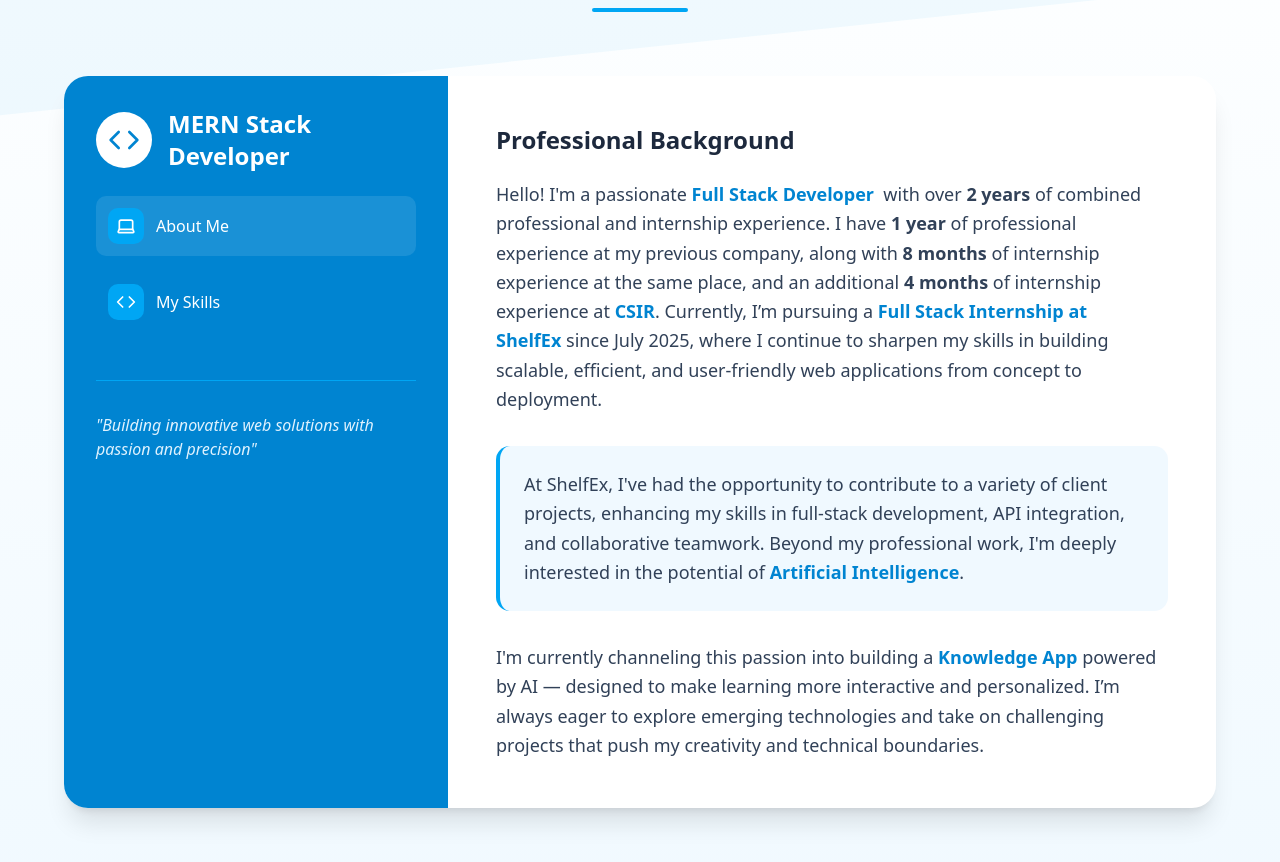
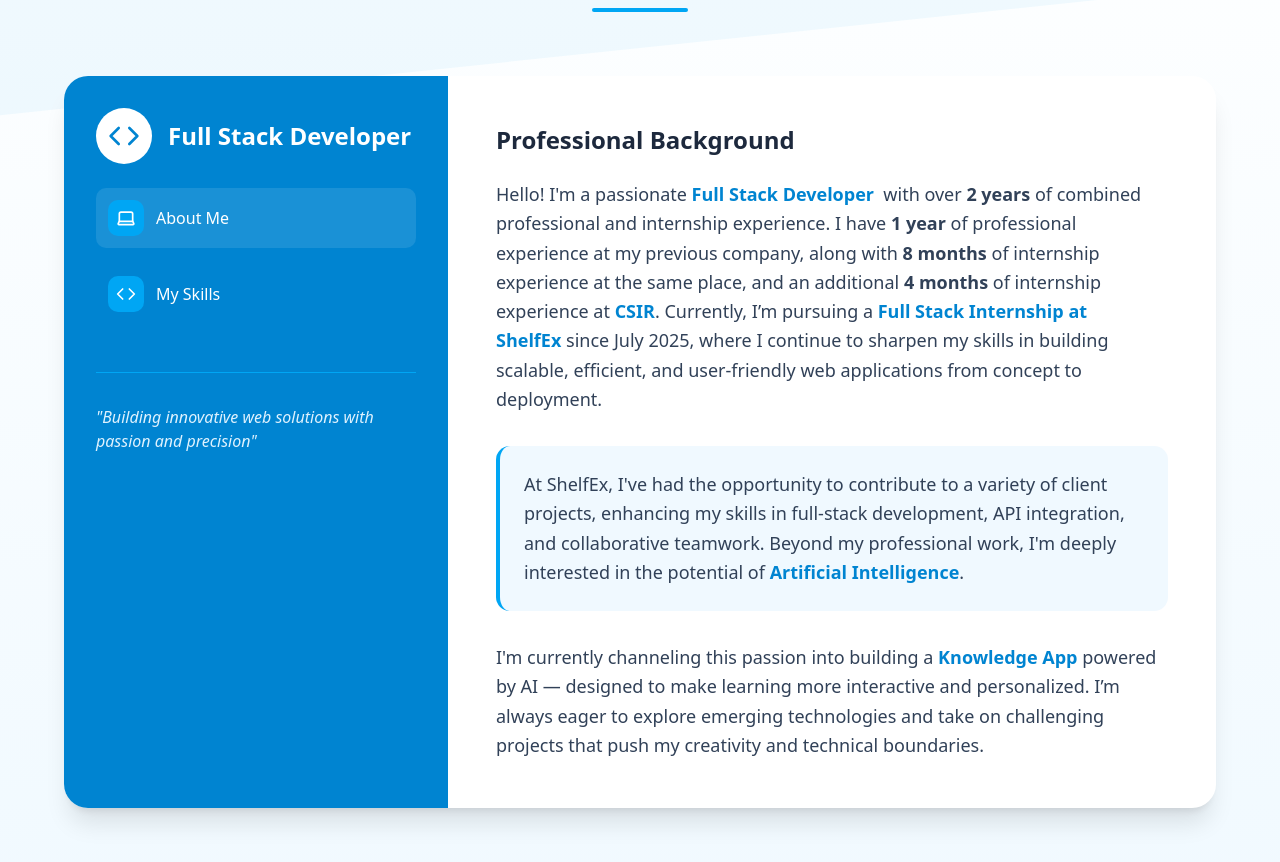
Before and after one commit to Sridharsing7570/portfolio-sridhar, a React (Vite) app: page / in a window 1280 px wide. Shown: the part 1041-1903 px from the top of the page. Built offline with nearby package versions, Linux system fonts and the light colour scheme.

Commit message:
change mern stack developer to full stack developer

```diff
--- a/src/components/About.jsx
+++ b/src/components/About.jsx
@@ -45,7 +45,7 @@ const About = () => {
                   <div className="bg-white rounded-full p-3 mr-4">
                     <Code className="h-8 w-8 text-sky-600" />
                   </div>
-                  <h3 className="text-2xl font-bold">MERN Stack Developer</h3>
+                  <h3 className="text-2xl font-bold">Full Stack Developer</h3>
                 </div>
 
                 <ul className="space-y-4">
```
